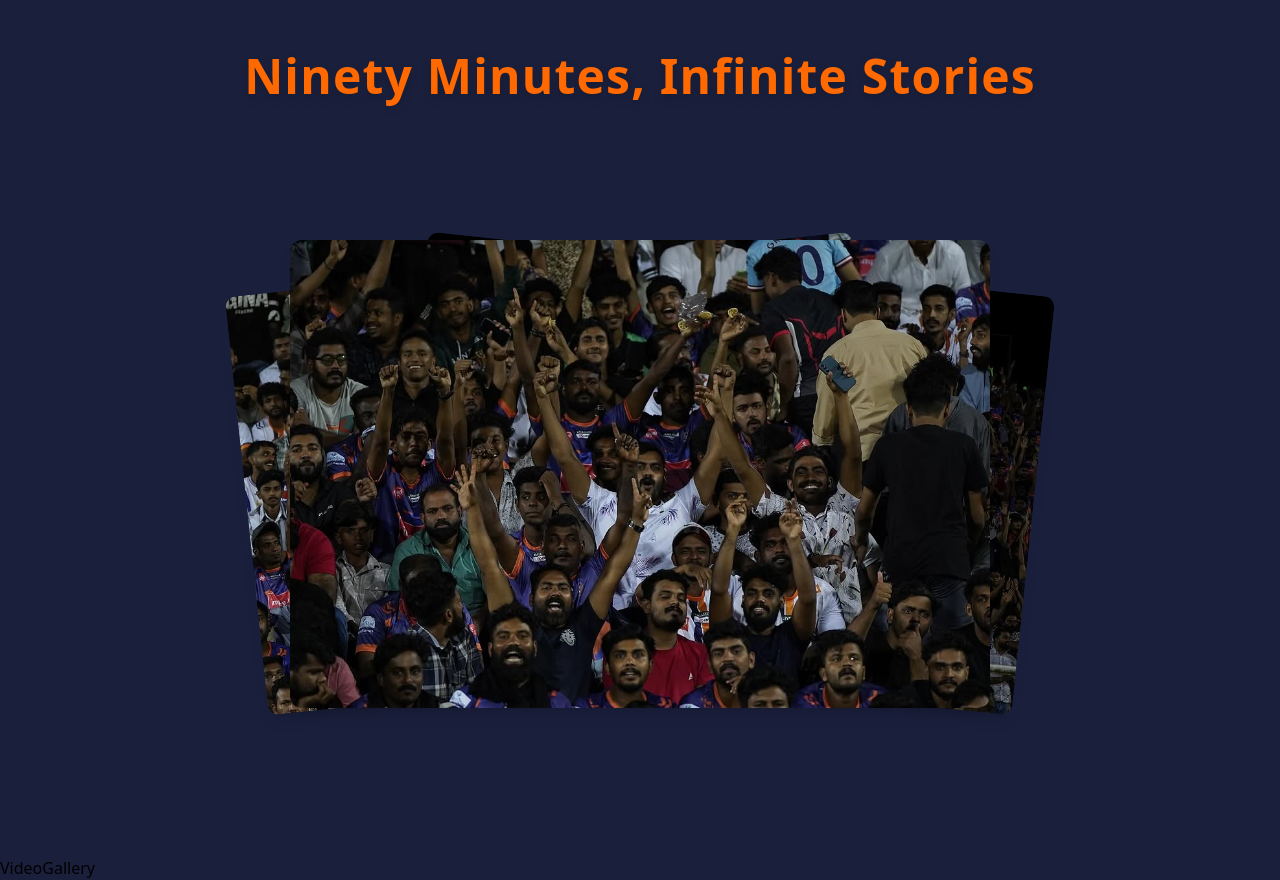
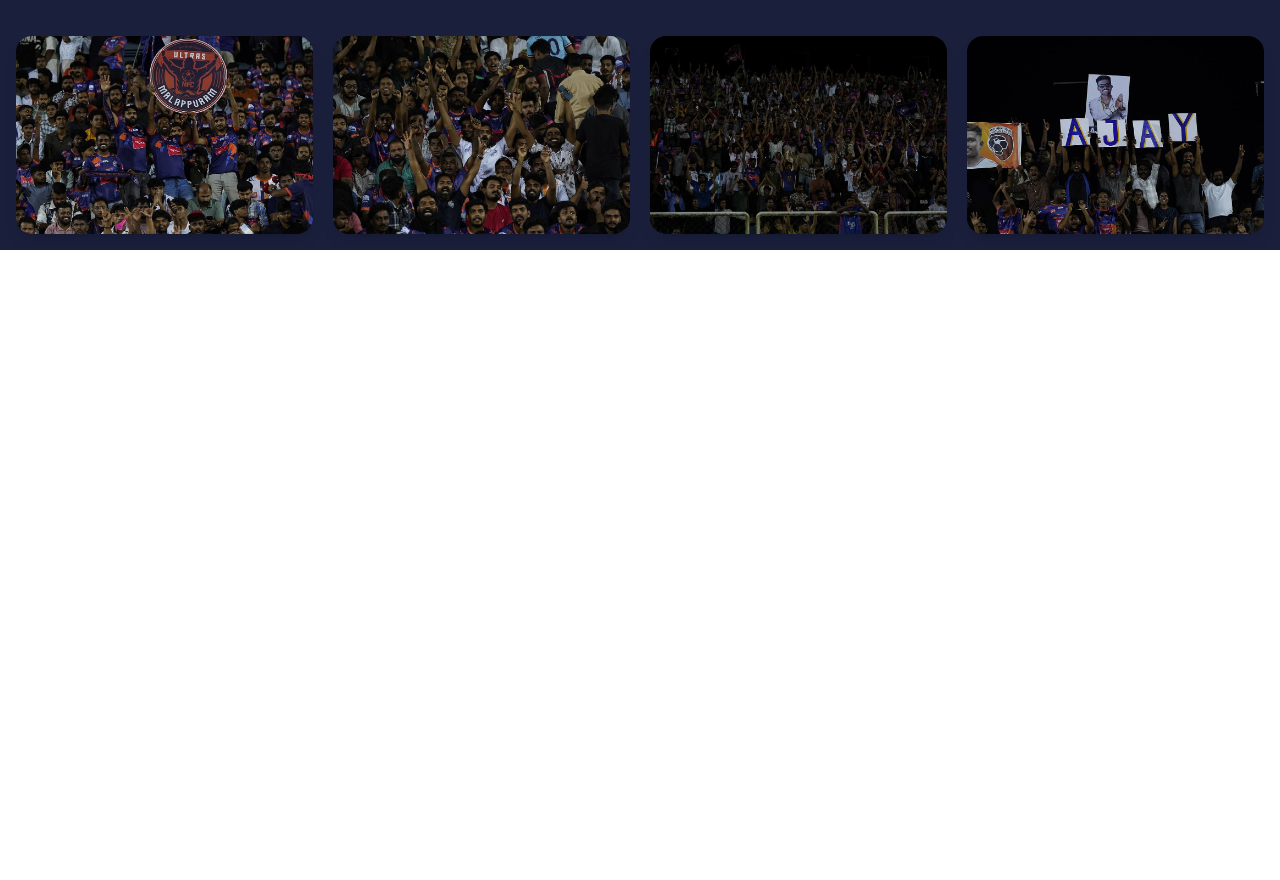
Before and after one commit to ANESSABO0421/malappuramFcUltras, a React (Vite) app: page / in a window 1280 px wide. Shown: the part 1680-2560 px from the top of the page. After the commit the page ends 1930 px from the top, so only its background shows below. Built offline with nearby package versions, Linux system fonts and the light colour scheme.

Commit message:
solved problem of backgorund flashing

```diff
--- a/index.html
+++ b/index.html
@@ -1,9 +1,11 @@
-<!doctype html>
+<!DOCTYPE html>
 <html lang="en">
   <head>
     <meta charset="UTF-8" />
     <link rel="icon" type="image/svg+xml" href="/ultras.jpeg" />
     <meta name="viewport" content="width=device-width, initial-scale=1.0" />
+    <link rel="preload" as="image" href="/images/stadium2.jpg" />
+
     <title>Ultras Malappuram</title>
   </head>
   <body>
--- a/src/App.css
+++ b/src/App.css
@@ -10,9 +10,13 @@
 }
 
 .bg-scroll {
+  background-color: #000; /* fallback */
   background-image: url("/images/stadium2.jpg");
   background-repeat: no-repeat;
   background-size: cover;
   background-position: center;
-  animation:  50s linear infinite;
+  min-height: 100vh;
+  width: 100vw;
+  /* animation: scrollHorizontal 50s linear infinite; */
+  will-change: background-position;
 }
--- a/src/pages/Gallery.jsx
+++ b/src/pages/Gallery.jsx
@@ -1,4 +1,5 @@
-import React, { useState, useEffect } from "react";
+import { div } from "framer-motion/client";
+import React from "react";
 import { motion } from "framer-motion";
 
 const images = [
@@ -9,54 +10,24 @@ const images = [
 ];
 
 const Gallery = () => {
-  const [index, setIndex] = useState(0);
-
-  useEffect(() => {
-    const interval = setInterval(() => {
-      setIndex((prev) => (prev + 1) % images.length);
-    }, 3000); // 3 seconds
-    return () => clearInterval(interval);
-  }, [images.length]);
-
   return (
-    <div className="relative w-full max-w-6xl mx-auto h-auto flex flex-col items-center justify-center overflow-hidden px-4 py-8">
-      <h2 className="text-2xl sm:text-3xl md:text-5xl font-extrabold text-orange-500 text-center mb-6 drop-shadow-lg tracking-wide">
-        Ninety Minutes, Infinite Stories
-      </h2>
-
-      <div className="relative w-full flex items-center justify-center gap-4 min-h-[350px] sm:min-h-[500px] lg:min-h-[700px]">
-        {images.map((src, i) => {
-          const position = i - index;
-          let transformStyle = "";
-          let zIndex = 0;
-
-          if (position === 0) {
-            transformStyle = "scale-100 rotate-0";
-            zIndex = 30;
-          } else if (position === -1 || position === images.length - 1) {
-            transformStyle =
-              "-rotate-6 scale-90 -translate-x-6 sm:-translate-x-10 md:-translate-x-20";
-            zIndex = 20;
-          } else if (position === 1 || position === -(images.length - 1)) {
-            transformStyle =
-              "rotate-6 scale-90 translate-x-6 sm:translate-x-10 md:translate-x-20";
-            zIndex = 20;
-          } else {
-            transformStyle = "scale-75 opacity-0 pointer-events-none";
-            zIndex = 10;
-          }
-
-          return (
-            <motion.img
-              key={i}
-              src={src}
-              alt={`Slide ${i}`}
-              className={`absolute w-[90%] sm:w-[500px] md:w-[600px] lg:w-[700px] h-auto max-h-[350px] sm:max-h-[450px] md:max-h-[500px] object-cover rounded-xl shadow-lg transition-all duration-500 ease-in-out ${transformStyle}`}
-              style={{ zIndex }}
-            />
-          );
-        })}
-      </div>
+    <div className="grid grid-cols-2 md:grid-cols-3 lg:grid-cols-4 p-4 gap-5  text-white">
+      {images.map((img, i) => (
+        <motion.div
+          key={i}
+          className="relative group overflow-hidden rounded-2xl shadow-lg"
+          initial={{ scale: 0.8, opacity: 0 }}
+          whileInView={{ scale: 1, opacity: 1 }}
+          transition={{ duration: 0.4, ease: "easeOut" }}
+          viewport={{ once: false }}
+        >
+          <img
+            src={img}
+            alt="fan pic"
+            className="w-full h-full object-cover transition-transform duration-500 hover:scale-110"
+          />
+        </motion.div>
+      ))}
     </div>
   );
 };
--- a/src/pages/Hero.jsx
+++ b/src/pages/Hero.jsx
@@ -25,7 +25,6 @@ const Hero = () => {
         className="relative w-full h-[600px] sm:h-screen overflow-hidden"
         id="hero"
       >
-        {/* 🌄 Background Images with Zoom-Parallax Effect */}
         <AnimatePresence mode="wait">
           <motion.img
             key={index}
--- a/src/pages/Home.jsx
+++ b/src/pages/Home.jsx
@@ -23,7 +23,7 @@ const Home = () => {
         <About />
         <Gallery />
         {/* <Contact /> */}
-        <VideoGallery/>
+        {/* <VideoGallery/> */}
       </div>
     </div>
   );
```
